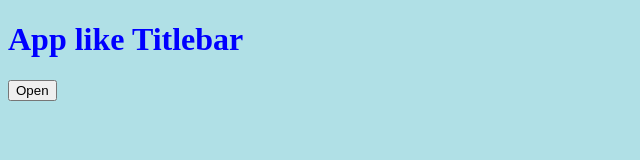
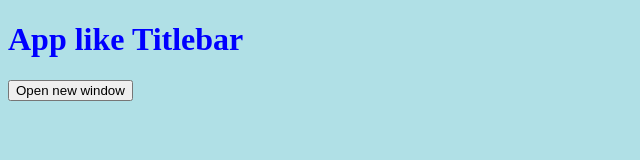
Before and after one commit to HabenFoto/webapptitlebar, a plain HTML site: page index.html in a window 1280 px wide. Shown: the whole page, without its empty margins (0-640 px from the left). Drawn offline with Linux system fonts and the light colour scheme.

Commit message:
Update index.html

```diff
--- a/index.html
+++ b/index.html
@@ -34,7 +34,7 @@
   <main>
     <h1>App like Titlebar</h1>
   </main>
-  <button id="openBtn" onclick="window.open('offline.html', '_blank')">Open</button>
+  <a onclick="window.open('','page','location=0,toolbar=0')" href="offline.html" target="page"><button>Open new window</button></a>
   <script src="./index.js"></script>
 </body>
 
```
